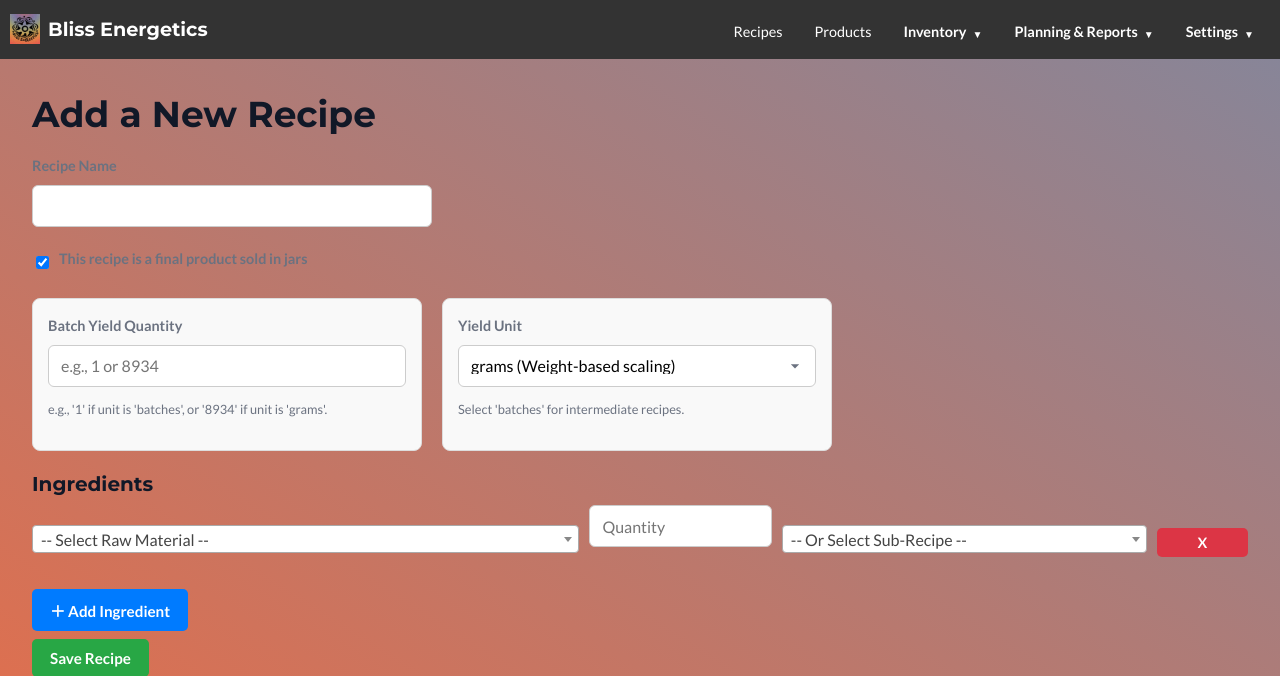
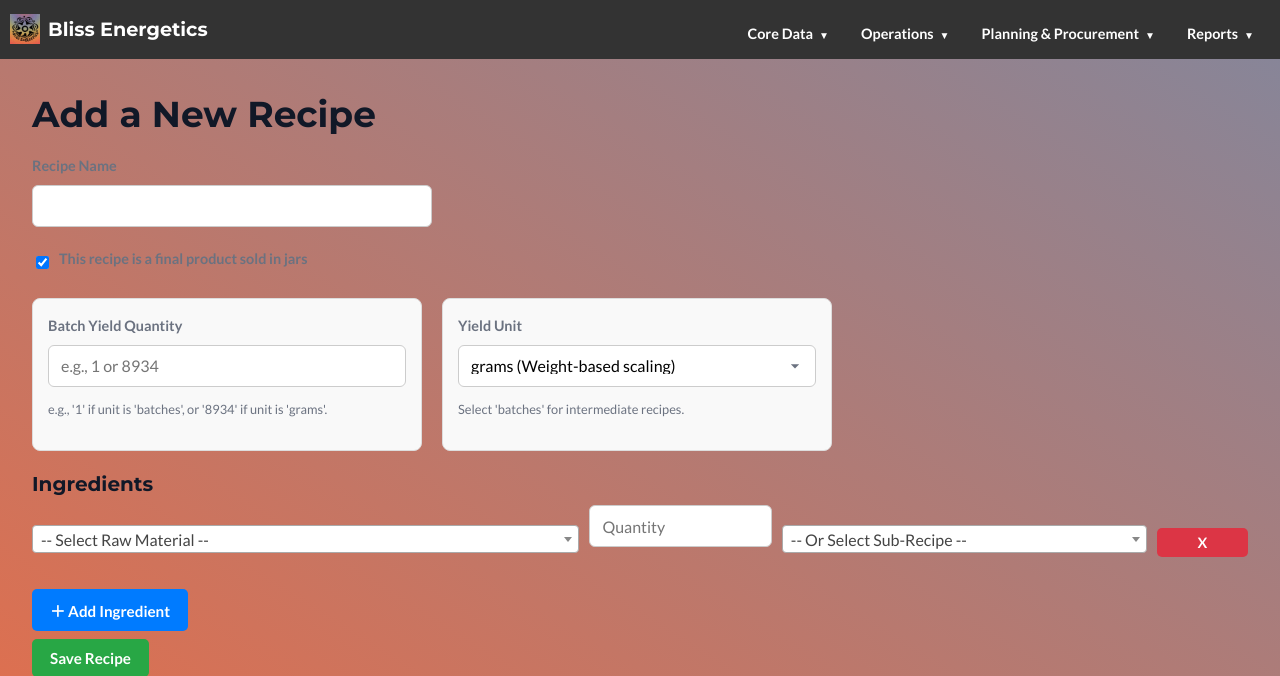
Before and after one commit to ATrapenard/Bliss_Analytics_Dashboard, a Flask app: page /new in a window 1280 px wide. Shown: the top 676 px of the page. Run offline with Flask 3, Linux system fonts and the light colour scheme; data that the repository does not hold is empty; some libraries are stand-ins or nearby versions.

Commit message:
changed layout of navbar for easier navigation

```diff
--- a/templates/_layout.html
+++ b/templates/_layout.html
@@ -204,35 +204,44 @@
             <span class="bar"></span>
         </div>
         <div class="nav-links">
-            <a href="{{ url_for('recipe_dashboard') }}">Recipes</a>
-            <a href="{{ url_for('products_page') }}">Products</a>
+
             <div class="dropdown">
-                <button class="dropbtn">Inventory</button>
+                <button class="dropbtn">Core Data</button>
                 <div class="dropdown-content">
-                    <a href="{{ url_for('inventory_items_page') }}">Inventory Items</a>
-                    <a href="{{ url_for('wip_batches_page') }}">WIP Batches</a>
-                    <a href="{{ url_for('location_stock_page') }}">Finished Stock</a>
-                    <a href="{{ url_for('inventory_log') }}">Adjustment Log</a>
-                    <hr style="border-top: 1px solid #666; margin: 5px 0;">
+                    <a href="{{ url_for('recipe_dashboard') }}">Recipes</a>
+                    <a href="{{ url_for('products_page') }}">Products</a>
                     <a href="{{ url_for('suppliers_page') }}">Suppliers</a>
-                    <a href="{{ url_for('purchase_orders_page') }}">Purchase Orders</a>
+                    <a href="{{ url_for('locations_page') }}">Locations</a>
                 </div>
             </div>
+
             <div class="dropdown">
-                <button class="dropbtn">Planning & Reports</button>
+                <button class="dropbtn">Operations</button>
                 <div class="dropdown-content">
-                    <a href="{{ url_for('production_planner') }}">Planner</a>
+                    <a href="{{ url_for('inventory_items_page') }}">Raw Ingredients</a>
+                    <a href="{{ url_for('location_stock_page') }}">Finished Stock</a>
+                    <a href="{{ url_for('wip_batches_page') }}">WIP Batches</a>
+                    <a href="{{ url_for('inventory_log') }}">Adjustment Log</a>
+                </div>
+            </div>
+
+            <div class="dropdown">
+                <button class="dropbtn">Planning & Procurement</button>
+                <div class="dropdown-content">
+                    <a href="{{ url_for('production_planner') }}">Production Planner</a>
+                    <a href="{{ url_for('purchase_orders_page') }}">Purchase Orders</a>
                     <a href="{{ url_for('requirements_page') }}">Requirements</a>
-                    <a href="{{ url_for('ingredient_totals') }}">Ingredient Totals</a>
                     <a href="{{ url_for('stock_minimums_page') }}">Stock Minimums</a>
                 </div>
             </div>
+
              <div class="dropdown">
-                <button class="dropbtn">Settings</button>
+                <button class="dropbtn">Reports</button>
                 <div class="dropdown-content">
-                    <a href="{{ url_for('locations_page') }}">Locations</a>
+                    <a href="{{ url_for('ingredient_totals') }}">Ingredient Totals</a>
                 </div>
             </div>
+
         </div>
     </nav>
     <div class="content-container">
```
